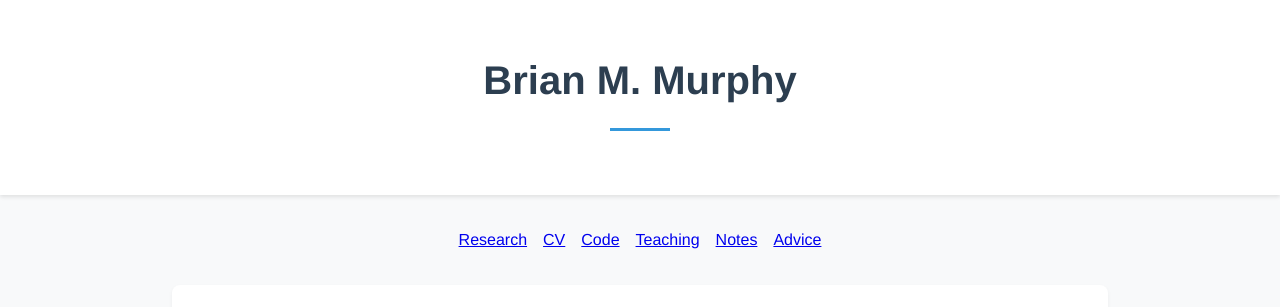
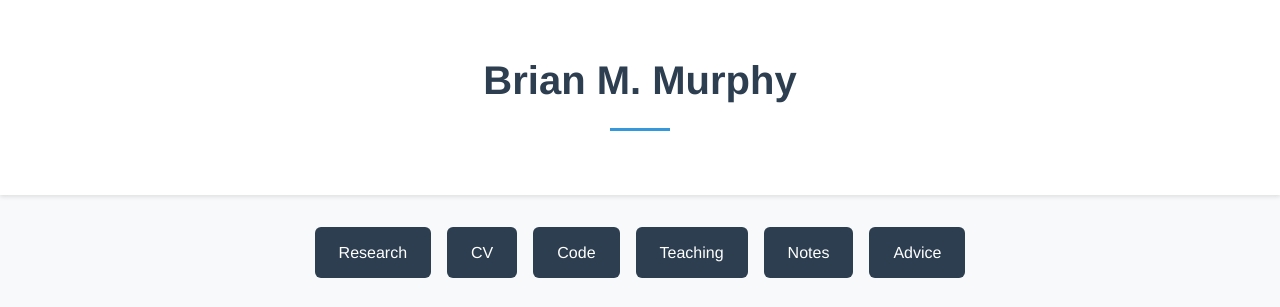
Before and after one commit to BrianMurphyEcon/BrianMurphyEcon.github.io, a plain HTML site: page index.html in a window 1280 px wide. Shown: the top 307 px of the page. Drawn offline with Linux system fonts and the light colour scheme.

Commit message:
fix links

```diff
--- a/index.html
+++ b/index.html
@@ -175,12 +175,12 @@
 
     <div class="container">
         <div class="nav-buttons">
-          <a href="research.html" class="active">Research</a>
-          <a href="cv/BMurphy_CV.pdf">CV</a>
-          <a href="code.html">Code</a>
-          <a href="teaching.html">Teaching</a>
-          <a href="notes.html">Notes</a>
-          <a href="advice.html">Advice</a>
+          <a href="research.html" class="nav-button">Research</a>
+          <a href="cv/BMurphy_CV.pdf"class="nav-button">CV</a>
+          <a href="code.html"class="nav-button">Code</a>
+          <a href="teaching.html"class="nav-button">Teaching</a>
+          <a href="notes.html"class="nav-button">Notes</a>
+          <a href="advice.html"class="nav-button">Advice</a>
         </div>
 
         <section class="about">
```
